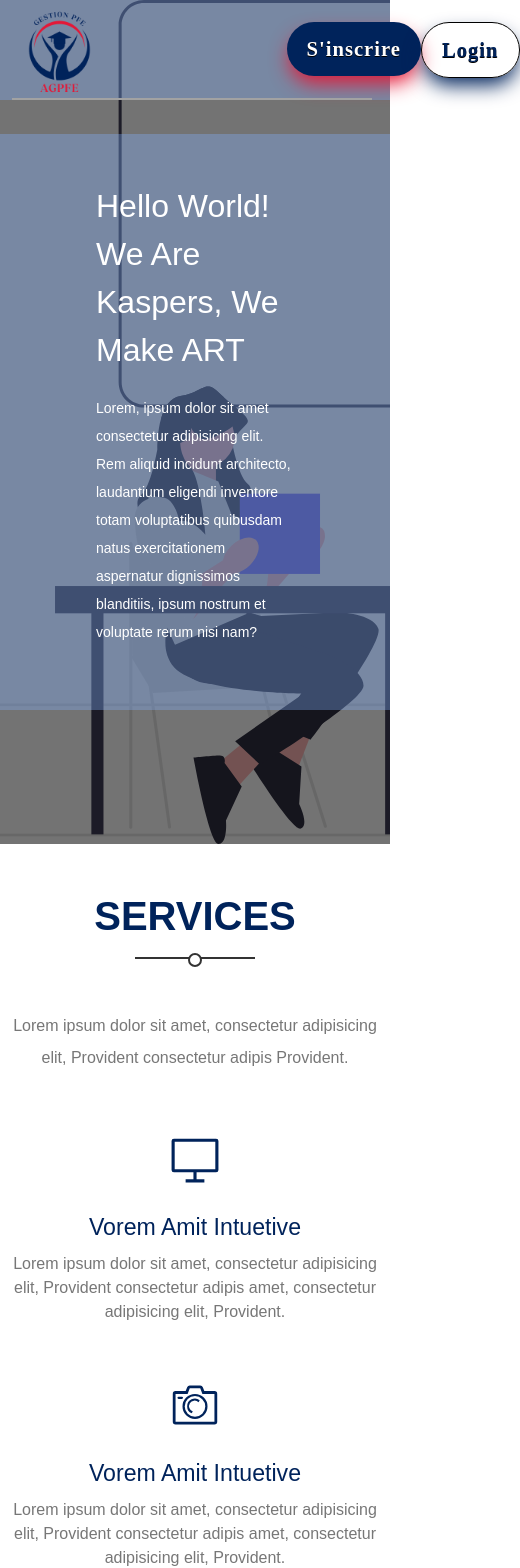
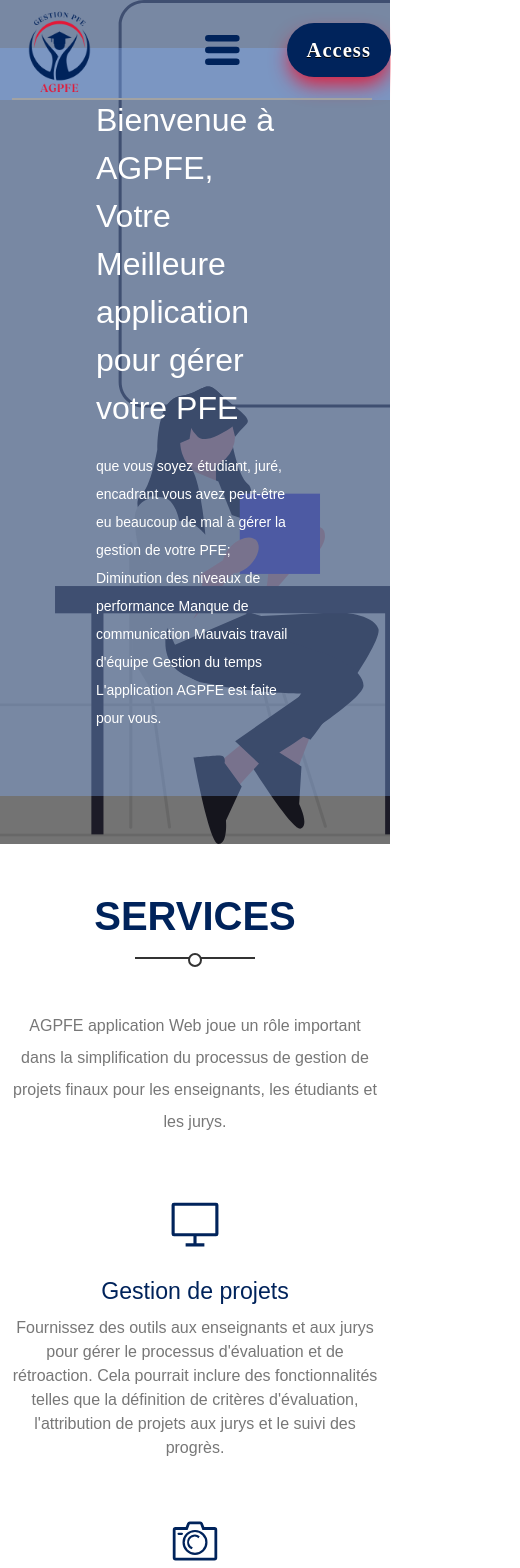
Before and after one commit to yassirelkhaili/APGFE, a React (Create React App) app in the folder client/: page / in a window 390 px wide. Shown: the top 1568 px of the page, 520 px wide, since content can reach past the window. Built offline with nearby package versions, Linux system fonts and the light colour scheme.

Commit message:
Nouveaux modifications

```diff
--- a/client/src/components/Footer.jsx
+++ b/client/src/components/Footer.jsx
@@ -11,7 +11,7 @@
     <div className="footer">
             <p className="footer-parag">
                 <placeholder data-i18n="footer">Tous Droits Réservés</placeholder> &copy;
-                <a href="#" className="footer-link">Med school</a>
+                <a href="#" className="footer-link">AGPFE</a>
                 <span className="this-year">{year}</span>
             </p>
         </div>
--- a/client/src/components/Navbar.jsx
+++ b/client/src/components/Navbar.jsx
@@ -13,23 +13,25 @@
                 <img src={logo}/>
                 </a>
                 <nav>
+                    <svg xmlns="http://www.w3.org/2000/svg" width="1.17em" height="1em" className="svg-nav"
+                        preserveAspectRatio="xMidYMid meet" viewBox="0 0 28 24">
+                        <path fill="currentColor"
+                            d="M2.61 0h22.431a2.61 2.61 0 1 1 0 5.22H2.61a2.61 2.61 0 1 1 0-5.22zm0 9.39h22.431a2.61 2.61 0 1 1 0 5.22H2.61a2.61 2.61 0 1 1 0-5.22zm0 9.391h22.431a2.61 2.61 0 1 1 0 5.22H2.61a2.61 2.61 0 1 1 0-5.22z" />
+                    </svg>
                     <ul>
                         <li><Link to="/" spy={true} smooth={true}
                         offset={-100} duration={500} onClick={closeMenu}>Home</Link></li>
                         <li><Link to="services" spy={true} smooth={true}
                         offset={-100} duration={500} onClick={closeMenu}>Services</Link></li>
                         <li><Link to="about" spy={true} smooth={true}
-                        offset={-100} duration={500} onClick={closeMenu}>About</Link></li>
+                        offset={-100} duration={500} onClick={closeMenu}>À Propos</Link></li>
                         <li><Link to="contact" spy={true} smooth={true}
                         offset={-100} duration={500} onClick={closeMenu}>Contact</Link></li>
                     </ul>
                 </nav>
                 <div className="authent">
                     <div className="signup">
-                        <Href to="/auth" className="signupButton">S'inscrire</Href>
-                    </div>
-                    <div className="signin">
-                        <a href="#" className="signinButton">Login</a>
+                        <Href to="/auth" className="signupButton">Access</Href>
                     </div>
                 </div>
             </div>
--- a/client/src/pages/About.jsx
+++ b/client/src/pages/About.jsx
@@ -5,11 +5,23 @@
   return (
     <div class="about">
             <div class="container">
-                <div class="main-heading">
-                    <h2>About</h2>
-                    <p>Lorem ipsum dolor sit amet, consectetur adipisicing elit, Provident consectetur adipis Provident.</p>
+            <div class="main-heading">
+                    <h2>À propos</h2>
+                    <div class="apropo">
+                        <p>sur AGPFE, la solution ultime pour gérer votre PFE project. Notre
+                        équipe d'experts a travaillé sans relâche pour créer une plateforme conviviale, Notre plateforme conviviale facilite la création, le suivi et la gestion de projets finaux pour les étudiants, tout en
+                        offrant aux jurys et aux enseignants des outils efficaces pour évaluer et noter les projets.
+                        <br/><br/>
+                        Merci d'avoir choisi AGPFE. Nous avons hâte de vous aider à gérer facilement vos projets
+                        finaux.
+                        </p>
+                        <div class="imgcontner">
+                        <img src={AboutImage} alt="team"/>
+                        </div>
+
+                    </div>
                 </div>
-                <img src={AboutImage} alt="team"/>
+
             </div>
         </div>
   )
--- a/client/src/pages/Auth.jsx
+++ b/client/src/pages/Auth.jsx
@@ -6,31 +6,25 @@
     const [signIn, toggle] = React.useState(true);
      return(
       <div className="Auth">
-        <h2> WELCOME TO THE AGPFE Web App </h2>
+        <h2> Bienvenue Dans AGPFE App Web </h2>
          <Components.Container>
              <Components.SignUpContainer signinIn={signIn}>
                  <Components.Form>
-                     <Components.Title>Create Account</Components.Title>
-                     <select required>
-                            <option selected disabled>Choose your role</option>
-                            <option value="jury">JURY</option>
-                            <option value="Encadrement">Encadrement</option>
-                            <option value="Étudiant">Étudiant</option>
-                    </select>
-                     <Components.Input type='text' placeholder='Name' required/>
+                     <Components.Title>Créer Compte</Components.Title>
+                     <Components.Input type='text' placeholder='Identifiant' required/>
+                     <Components.Input type='text' placeholder='Nom' required/>
                      <Components.Input type='email' placeholder='Email' required/>
-                     <Components.Input type='password' placeholder='Password' required/>
+                     <Components.Input type='password' placeholder='Mot de Pass' required/>
                      <Components.Button>S'inscrire</Components.Button>
                  </Components.Form>
              </Components.SignUpContainer>
-
              <Components.SignInContainer signinIn={signIn}>
                   <Components.Form>
-                      <Components.Title>Log In</Components.Title>
+                      <Components.Title>Se Connecter</Components.Title>
                       <Components.Input type='email' placeholder='Email' required />
-                      <Components.Input type='password' placeholder='Password' required/>
+                      <Components.Input type='password' placeholder='Mot de Pass' required/>
                       <Components.Anchor href='#'>Forgot your password?</Components.Anchor>
-                      <Components.Button>Login</Components.Button>
+                      <Components.Button>Se Connecter</Components.Button>
                   </Components.Form>
              </Components.SignInContainer>
 
--- a/client/src/pages/Contact.jsx
+++ b/client/src/pages/Contact.jsx
@@ -20,15 +20,15 @@
     <div className="contact">
       <div className="container">
                 <div className="main-heading">
-                    <h2>Contact Us</h2>
-                    <p>Lorem ipsum dolor sit amet, consectetur adipisicing elit, Provident consectetur adipis Provident.</p>
+                    <h2>Contactez-Nous</h2>
+                    <p>Vous pouvez nous contacter via ce formulaire, nous sommes plus qu'heureux de vous aider.</p>
       </div>
       <div className="content">
                     <form action="">
-                        <input type="text" name="name" className="main-input" placeholder="Your Name" onChange={handleChange}/>
-                        <input type="email" name="email" className="main-input" placeholder="Your Email" onChange={handleChange}/>
-                        <input type="text" name="phone" className="main-input" placeholder="Your Phone Number" onChange={handleChange}/>
-                        <textarea name="message" placeholder="Your Message" className="main-input" onChange={handleChange}></textarea>
+                        <input type="text" name="name" className="main-input" placeholder="Votre Nom Complet" onChange={handleChange}/>
+                        <input type="email" name="email" className="main-input" placeholder="Votre Email" onChange={handleChange}/>
+                        <input type="text" name="phone" className="main-input" placeholder="Votre Numéro de Téléphone" onChange={handleChange}/>
+                        <textarea name="message" placeholder="Votre Message" className="main-input" onChange={handleChange}></textarea>
                         <input type="submit" value="Send Message" onClick={handleSubmit}/>
                     </form>
                     <div className="infos">
--- a/client/src/pages/Design.jsx
+++ b/client/src/pages/Design.jsx
@@ -10,8 +10,8 @@
             <div class="text">
                 <h2>AGPFE application vous permez de : </h2>
                 <ul>
-                    <li>Save your Time</li>
-                    <li>Manage you PFE project easily</li>
+                <li>Économisez votre temps</li>
+                    <li>Manage Votre PFE project facilement</li>
                     <li>Interface simple</li>
                     <li>Interaction entre les personnes</li>
                 </ul>
--- a/client/src/pages/Home.jsx
+++ b/client/src/pages/Home.jsx
@@ -14,13 +14,16 @@
             <div className="overlay"></div>
             <div className="text">
                 <div className="content">
-                    <h2>Hello World! <br/>
-                        We Are Kaspers, We Make ART
+                <h2>Bienvenue à AGPFE,<br/>
+                        Votre Meilleure application pour gérer votre PFE
                     </h2>
-                    <p>Lorem, ipsum dolor sit amet consectetur adipisicing elit.
-                        Rem aliquid incidunt architecto, laudantium eligendi inventore totam
-                        voluptatibus quibusdam natus exercitationem aspernatur dignissimos blanditiis,
-                        ipsum nostrum et voluptate rerum nisi nam?
+                    <p>que vous soyez étudiant, juré, encadrant vous avez peut-être eu
+                    beaucoup de mal à gérer la gestion de votre PFE;
+                    Diminution des niveaux de performance
+                    Manque de communication
+                    Mauvais travail d'équipe
+                    Gestion du temps
+                    L'application AGPFE est faite pour vous.
                     </p>
                 </div>
             </div>
--- a/client/src/pages/Services.jsx
+++ b/client/src/pages/Services.jsx
@@ -6,7 +6,8 @@
             <div className="container">
                 <div className="main-heading">
                     <h2>Services</h2>
-                    <p>Lorem ipsum dolor sit amet, consectetur adipisicing elit, Provident consectetur adipis Provident.</p>
+                    <p>AGPFE application Web joue un rôle important dans la simplification du processus de gestion de projets finaux pour les
+                    enseignants, les étudiants et les jurys.</p>
                 </div>
                 <div className="services-container">
                     <div className="srv-box">
@@ -16,9 +17,10 @@
                                 d="M40 392h200v72h-80v32h192v-32h-80v-72h200a24.028 24.028 0 0 0 24-24V72a24.028 24.028 0 0 0-24-24H40a24.028 24.028 0 0 0-24 24v296a24.028 24.028 0 0 0 24 24Zm8-312h416v280H48Z" />
                         </svg>
                         <div className="text">
-                            <h3>Vorem Amit Intuetive</h3>
-                            <p>Lorem ipsum dolor sit amet, consectetur adipisicing elit, Provident consectetur adipis amet,
-                                consectetur adipisicing elit, Provident.</p>
+                        <h3>Gestion de projets</h3>
+                            <p>Fournissez des outils aux enseignants et aux jurys pour gérer le processus d'évaluation et de rétroaction. Cela pourrait
+                            inclure des fonctionnalités telles que la définition de critères d'évaluation, l'attribution de projets aux jurys et le
+                            suivi des progrès.</p>
                         </div>
                     </div>
                     <div className="srv-box">
@@ -39,9 +41,10 @@
                             <path fill="none" d="M0 0h36v36H0z" />
                         </svg>
                         <div className="text">
-                            <h3>Vorem Amit Intuetive</h3>
-                            <p>Lorem ipsum dolor sit amet, consectetur adipisicing elit, Provident consectetur adipis amet,
-                                consectetur adipisicing elit, Provident.</p>
+                        <h3>Collaboration</h3>
+                            <p>Permettez aux étudiants de collaborer sur des projets avec leurs pairs ou leurs mentors. Cela pourrait impliquer des fonctionnalités telles que les forums et l'édition de documents partagés.
+
+                            </p>
                         </div>
                     </div>
                     <div className="srv-box">
@@ -53,9 +56,9 @@
                             <path fill="none" d="M0 0h36v36H0z" />
                         </svg>
                         <div className="text">
-                            <h3>Vorem Amit Intuetive</h3>
-                            <p>Lorem ipsum dolor sit amet, consectetur adipisicing elit, Provident consectetur adipis amet,
-                                consectetur adipisicing elit, Provident.</p>
+                            <h3>Commentaires et évaluation</h3>
+                            <p>Offrez un système de commentaires et d'évaluations pour les étudiants. Cela pourrait inclure des fonctionnalités telles
+                            que la notation, les commentaires de rétroaction et les rubriques.</p>
                         </div>
                     </div>
                     <div className="srv-box">
@@ -76,9 +79,10 @@
                             </g>
                         </svg>
                         <div className="text">
-                            <h3>Vorem Amit Intuetive</h3>
-                            <p>Lorem ipsum dolor sit amet, consectetur adipisicing elit, Provident consectetur adipis amet,
-                                consectetur adipisicing elit, Provident.</p>
+                        <h3>Sécurité</h3>
+                            <p>Assurez la sécurité de votre application Web en mettant en place des fonctionnalités telles que l'authentification des
+                            utilisateurs, le contrôle d'accès et le chiffrement des données.
+                            </p>
                         </div>
                     </div>
                 </div>
--- a/client/src/styles/StyleHome.css
+++ b/client/src/styles/StyleHome.css
@@ -17,7 +17,200 @@
     margin: 0;
 }
 
+/* Start Variables */
+:root {
+    --main-color-one: #00235B;
+    --main-color-transp-one: #81b0fc59;
+    --main-color-two: #E31837;
+    --main-color-transp-two: #ff3467;
+    --header-foter-color: #76f;
+    --transparent-color: #0DE7FF;
+    --background-color: #F1E9E9;
+    --section-padding: 3rem;
 
+}
+
+/* Start Header */
+header {
+    position: absolute;
+    left: 0;
+    width: 100%;
+    z-index: 2;
+}
+header .container {
+    display: flex;
+    justify-content: space-between;
+    align-items: center;
+    position: relative;
+    min-height: 103px;
+    background-color: var(--header-foter-color);
+}
+header .container::after {
+    content: "";
+    position: absolute;
+    width: calc(100% - 30px);
+    height: 2px;
+    background-color: #a2a2a2;
+    bottom: 0;
+    /* left: 15px; */
+}
+header .container img {
+    width: 4.6rem;
+}
+header .container nav {
+    flex: 1;
+    display: flex;
+    justify-content: flex-end;
+}
+header .container nav .svg-nav {
+    color: var(--main-color-one);
+    font-size: 30px;
+    align-self: center;
+    cursor: pointer;
+}
+@media (min-width: 768px) {
+    header .container nav .svg-nav {
+        display: none;
+    }
+}
+header nav ul {
+    display: flex;
+}
+@media (max-width: 767px) {
+    header nav ul {
+        display: none;
+    }
+    header .container nav .svg-nav:hover+ul {
+        display: flex;
+        flex-direction: column;
+        position: absolute;
+        top: 100%;
+        right: 0;
+        background-color: var(--main-color-transp-one);
+        width: 100%;
+    }
+
+    header .container nav .svg-nav:hover+ul li a {
+        padding: 15px;
+    }
+}
+header .container nav ul li a {
+    padding: 40px 15px;
+    display: block;
+    color: white;
+    text-decoration: none;
+    font-weight: 700;
+    letter-spacing: 0.075rem;
+    font-size: 1.15rem;
+    position: relative;
+    z-index: 2;
+    transition: 0.3s;
+    -webkit-transition: 0.3s;
+    -moz-transition: 0.3s;
+    -ms-transition: 0.3s;
+    -o-transition: 0.3s;
+}
+/*
+header .container nav ul li a:hover,
+header .container nav ul li .active {
+    color: var(var(--main-color-one));
+    border-bottom: 1px solid var(var(--main-color-one));
+} */
+header .container nav ul li:hover a {
+    color: var(--main-color-two);
+    border-bottom: 3px solid var(--main-color-two);
+}
+header .container nav ul li a.active {
+    color: var(--main-color-two);
+    border-bottom: 3px solid var(--main-color-two);
+}
+/* authent Conatiner */
+header .container  .authent {
+    width: 15%;
+    display: flex;
+    margin-left: 2.9rem;
+    justify-content: space-around;
+}
+/* SignUp Button */
+header .container .authent .signup .signupButton {
+    background-color: var(--main-color-one);
+    box-shadow: 0px 10px 20px -3px var(--main-color-two);
+    border-radius: 28px;
+    display: inline-block;
+    cursor: pointer;
+    color: #ffffff;
+    font-family: 'Work Sans';
+    font-size: 1.35rem;
+    font-weight: bold;
+    padding: 15px 25px;
+    letter-spacing: 1.5px;
+    text-decoration: none;
+    text-shadow: 0px 1px 0px black;
+}
+header .container .authent .signup .signupButton:hover {
+    background-color: var(--main-color-two);
+}
+header .container .authent .signup .signupButton:active {
+    position: relative;
+    top: 1px;
+}
+
+/* Start HomePage */
+.homepage {
+    min-height: 100vh;
+    background-image: url(../images/undraw_educator.svg);
+    background-size: 600px 300px;
+    background-size: cover;
+    position: relative;
+}
+.homepage .overlay {
+    position: absolute;
+    top: 0;
+    right: 0;
+    width: 100%;
+    height: 100%;
+    background-color: rgba(0, 0, 0, 55%)
+}
+.homepage .text {
+    background-color: var(--main-color-transp-one);
+    position: absolute;
+    left: 0;
+    top: 50%;
+    transform: translateY(-50%);
+    -webkit-transform: translateY(-50%);
+    -moz-transform: translateY(-50%);
+    -ms-transform: translateY(-50%);
+    -o-transform: translateY(-50%);
+    color: white;
+    width: 50%;
+    padding: 3rem 6rem;
+    display: flex;
+    justify-content: flex-end;
+}
+.homepage .text .content {
+    max-width: 500px;
+}
+@media (max-width: 767px) {
+    .homepage .text {
+        width: 100%;
+    }
+
+    .homepage .text .content {
+        width: 100%;
+    }
+}
+
+.homepage .text .content h2 {
+    font-size: 32px;
+    font-weight: 500;
+    line-height: 1.2;
+    margin-bottom: 20px;
+}
+
+.homepage .text .content p {
+    font-size: 14px;
+    line-height: 2;
+}
 /*body {
     font-family: 'Work Sans', sans-serif;
     background-color: var(--background-color);
@@ -417,19 +610,27 @@
 
 /* End Design */
 /* Start About */
+/* Start About */
 .about {
     padding-top: var(--section-padding);
     overflow: hidden;
     text-align: center;
 }
-.about img {
-    position: relative;
-    /* bottom: 0px; */
-    /* margin-top: 0px; */
-    transform: translate(-16rem, -8rem);
-    max-width: 50%;
+.about .apropo {
+    display: flex;
+}
+.about .apropo p {
+    flex-basis: 60%;
+}
+.about .apropo .imgcontner {
+    flex-basis: 40%;
+}
+.about .apropo .imgcontner img {
+    width: 100%;
     z-index: -1;
 }
+
+/* End About */
 /*
 
 @media (max-width: 768px) {
@@ -513,7 +714,7 @@
 div.footer {
     font-size: 1rem;
     text-align: center;
-    background-color: #17a2b8;
+    background-color: var(--header-foter-color);
     color: white;
     padding: 20px 0px;
 }
```
